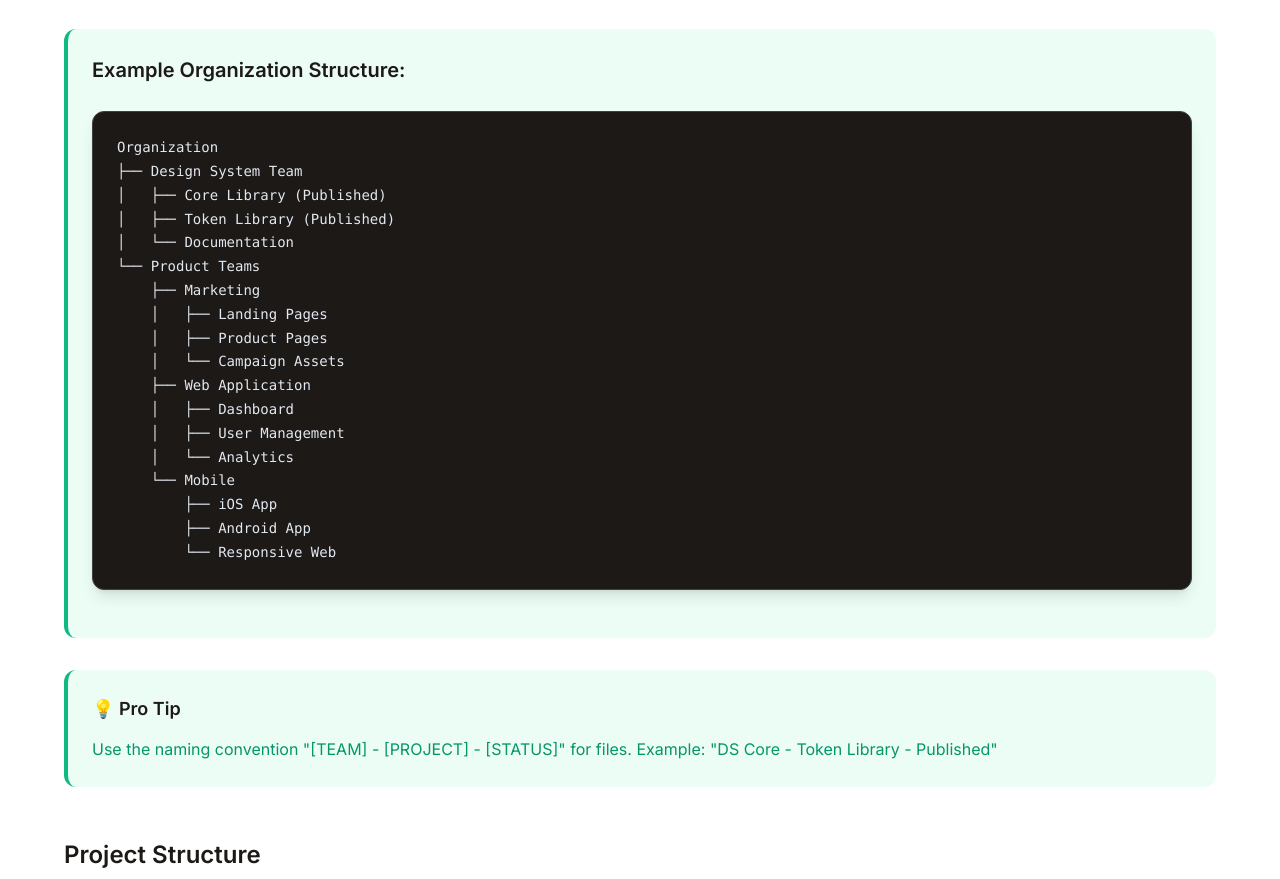
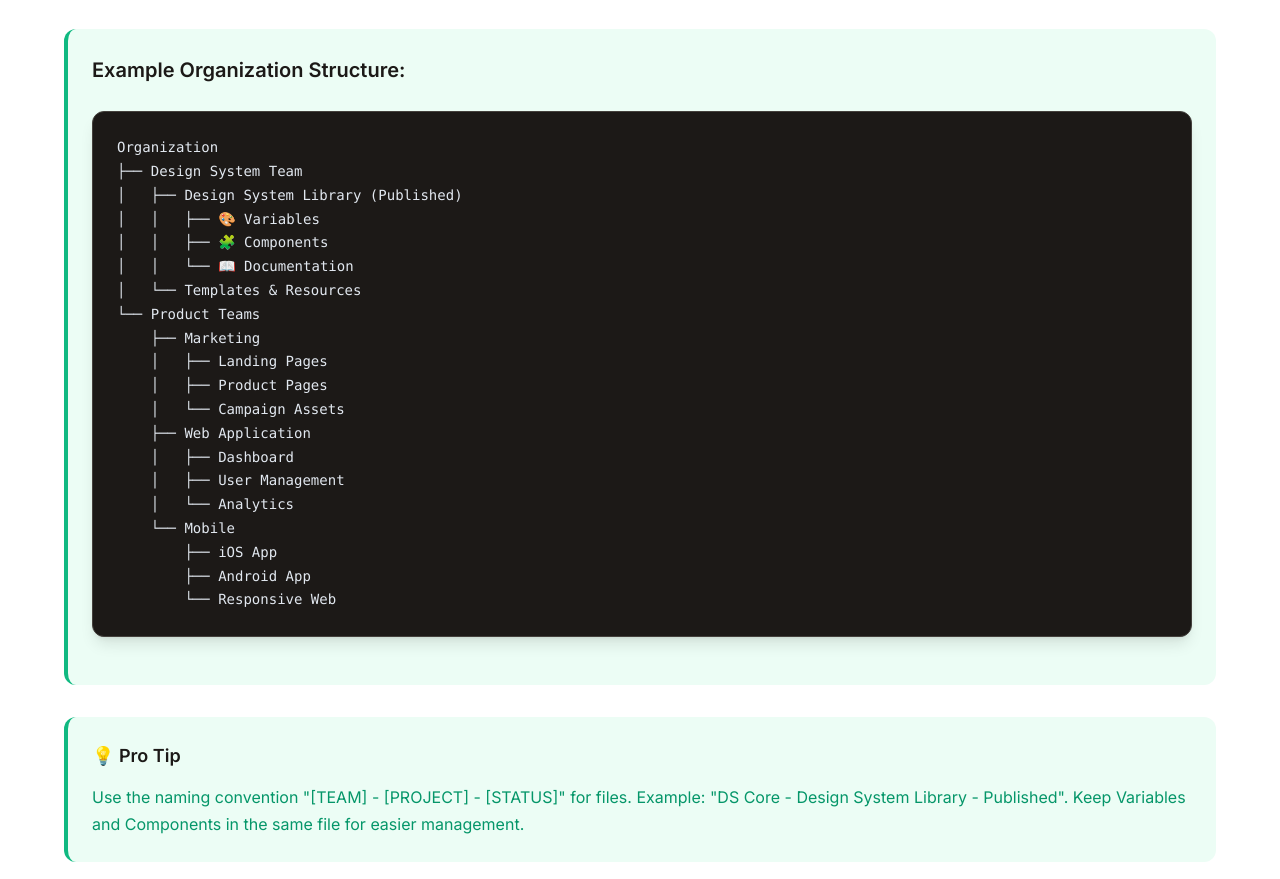
Before and after one commit to iolmao/design_system, a plain HTML site: page index.html in a window 1280 px wide. Shown: the part 1517-2396 px from the top of the page. Drawn offline with Linux system fonts and the light colour scheme.

Commit message:
Modificata la struttura dell'organizzazione nel file index.html. Aggiornati i nomi delle librerie e aggiunti dettagli sui file di gestione. Aggiunto un suggerimento per mantenere variabili e componenti nello stesso file per una gestione più semplice.

```diff
--- a/index.html
+++ b/index.html
@@ -729,9 +729,11 @@
                     <h4>Example Organization Structure:</h4>
                     <div class="code-block">Organization
 ├── Design System Team
-│   ├── Core Library (Published)
-│   ├── Token Library (Published)
-│   └── Documentation
+│   ├── Design System Library (Published)
+│   │   ├── 🎨 Variables
+│   │   ├── 🧩 Components
+│   │   └── 📖 Documentation
+│   └── Templates & Resources
 └── Product Teams
     ├── Marketing
     │   ├── Landing Pages
@@ -749,7 +751,7 @@
 
                 <div class="figma-tip">
                     <h5>💡 Pro Tip</h5>
-                    <p>Use the naming convention "[TEAM] - [PROJECT] - [STATUS]" for files. Example: "DS Core - Token Library - Published"</p>
+                    <p>Use the naming convention "[TEAM] - [PROJECT] - [STATUS]" for files. Example: "DS Core - Design System Library - Published". Keep Variables and Components in the same file for easier management.</p>
                 </div>
 
                 <h3>Project Structure</h3>
```
